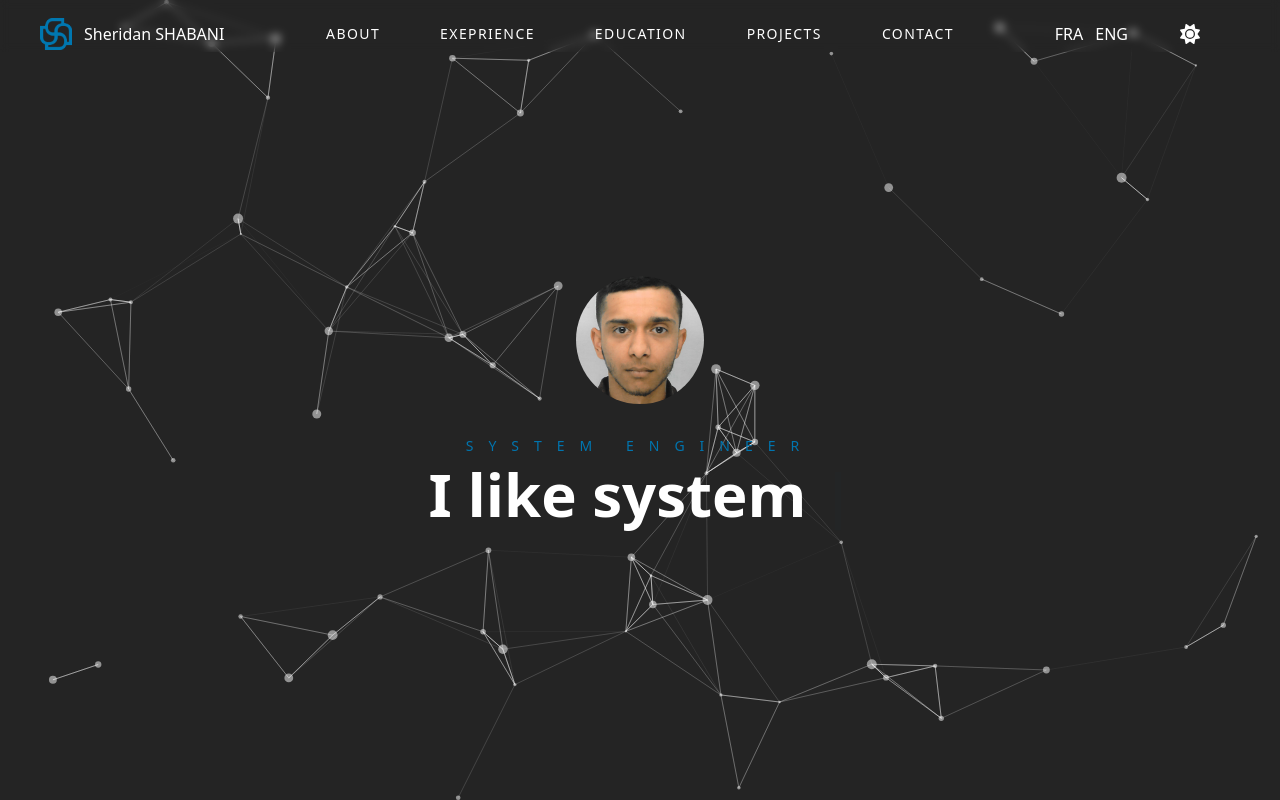
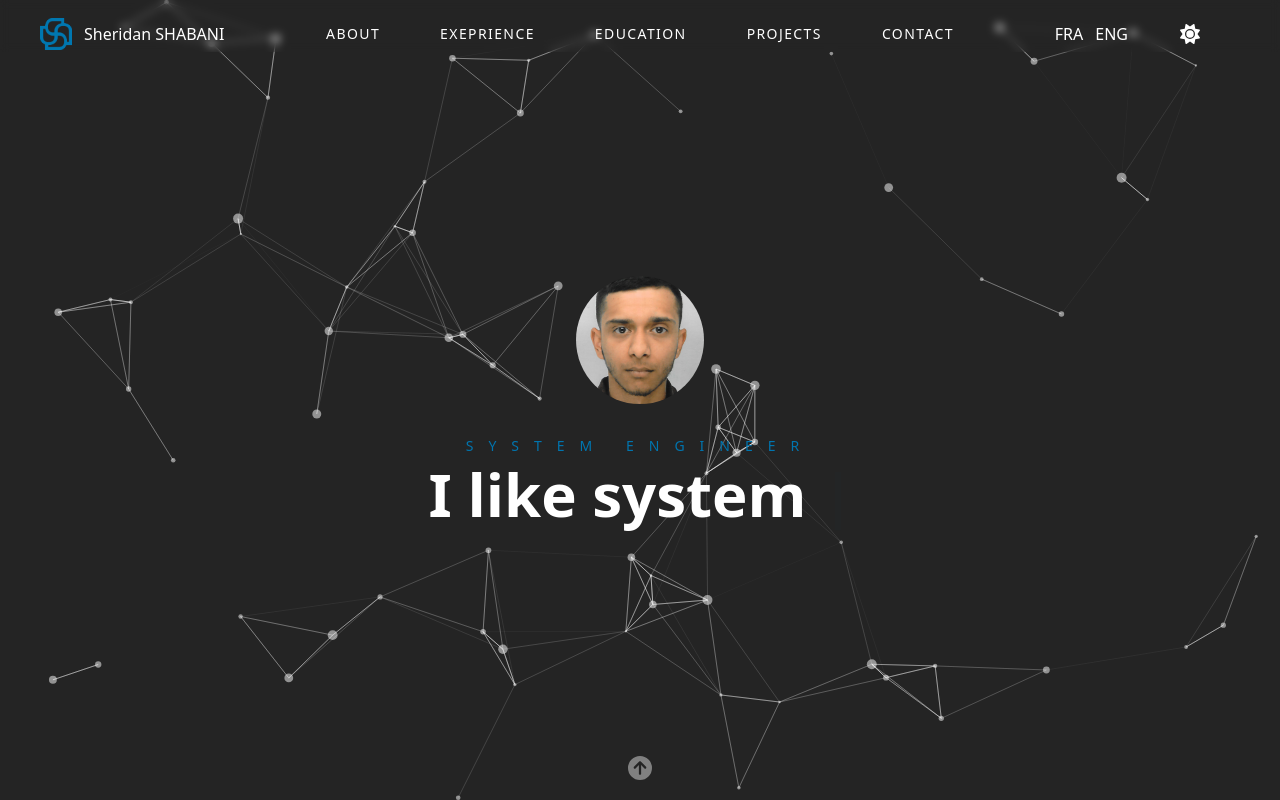
Before and after one commit to Sheridan-Shabani/Portfolio, a Next.js app: page / in a window 1280 px wide. Built offline with nearby package versions, Linux system fonts and the light colour scheme.

Commit message:
style scrollbar and home button

```diff
--- a/src/components/Experience.tsx
+++ b/src/components/Experience.tsx
@@ -12,7 +12,7 @@ export const Experience = () => {
             <h3 className={"absolute top-24 uppercase text-[#0075af] tracking-[20px] text-2xl"}>
                 EXPERIENCE
             </h3>
-            <div className={"w-full flex space-x-5 overflow-x-scroll p-10 snap-x snap-mandatory"}>
+            <div className={"w-full flex space-x-5 overflow-x-scroll p-10 snap-x snap-mandatory scrollbar scrollbar-track-gray-400/20 scrollbar-thumb-[#0075af]/80"}>
                 <ExperienceCard/>
                 <ExperienceCard/>
                 <ExperienceCard/>
--- a/src/components/Projects.tsx
+++ b/src/components/Projects.tsx
@@ -15,12 +15,12 @@ export const Projects = () => {
                 Projects
             </h3>
 
-            <div className={"relative w-full flex overflow-x-scroll overflow-y-hidden snap-x snap-mandatory z-10"}>
+            <div className={"relative w-full flex overflow-x-scroll overflow-y-hidden snap-x snap-mandatory scrollbar scrollbar-thin scrollbar-track-gray-400/20 scrollbar-thumb-[#0075af]/80 z-10"}>
 
                 {projects.map((project, index) => (
                     <div
                         key={index}
-                        className={"w-screen flex-shrink-0 snap-center flex flex-col space-y-5 items-center justify-center p-20 md:p-44 h-full"}>
+                        className={"w-screen flex-shrink-0 snap-center flex flex-col space-y-5 items-center justify-center p-20 md:p-44 h-screen"}>
 
                         <div className={"relative h-[200px] w-[300px]"}>
                             <Image src={"/LOGO_MEDIAMETRIE_RVB.png"} alt={"Image case study"} fill
--- a/src/pages/index.tsx
+++ b/src/pages/index.tsx
@@ -8,18 +8,21 @@ import {Experience} from "@/components/Experience";
 import {Projects} from "@/components/Projects";
 import {Contact} from "@/components/Contact";
 
+import {FontAwesomeIcon} from "@fortawesome/react-fontawesome";
+import {faCircleArrowUp} from "@fortawesome/free-solid-svg-icons";
+import Link from "next/link";
+
 const inter = Inter({subsets: ['latin']})
 
-export default function Home(
-
-) {
+export default function Home() {
     return (
         <>
             <Head>
                 <title>Sheridan Shabani</title>
             </Head>
             <main>
-                <div className={"h-screen snap-y snap-mandatory overflow-y-scroll overflow-x-hidden"}>
+                <div
+                    className={"h-screen snap-y snap-mandatory overflow-y-scroll overflow-x-hidden scrollbar scrollbar-track-gray-400/20 scrollbar-thumb-[#0075af]/80"}>
                     <ParticlesBackground/>
                     <Header/>
                     <section id={"hero"} className={"relative snap-start z-1"}>
@@ -37,6 +40,15 @@ export default function Home(
                     <section id={'contact'} className={"relative snap-start z-1"}>
                         <Contact/>
                     </section>
+
+
+                    <footer className={"sticky bottom-5 w-full flex items-center justify-center"}>
+                        <Link href={"#hero"}>
+                            <FontAwesomeIcon icon={faCircleArrowUp} size={"xl"} color={"gray"} className={"hover:text-[#0075af]"}/>
+                        </Link>
+                    </footer>
+
+
                 </div>
             </main>
         </>
```
